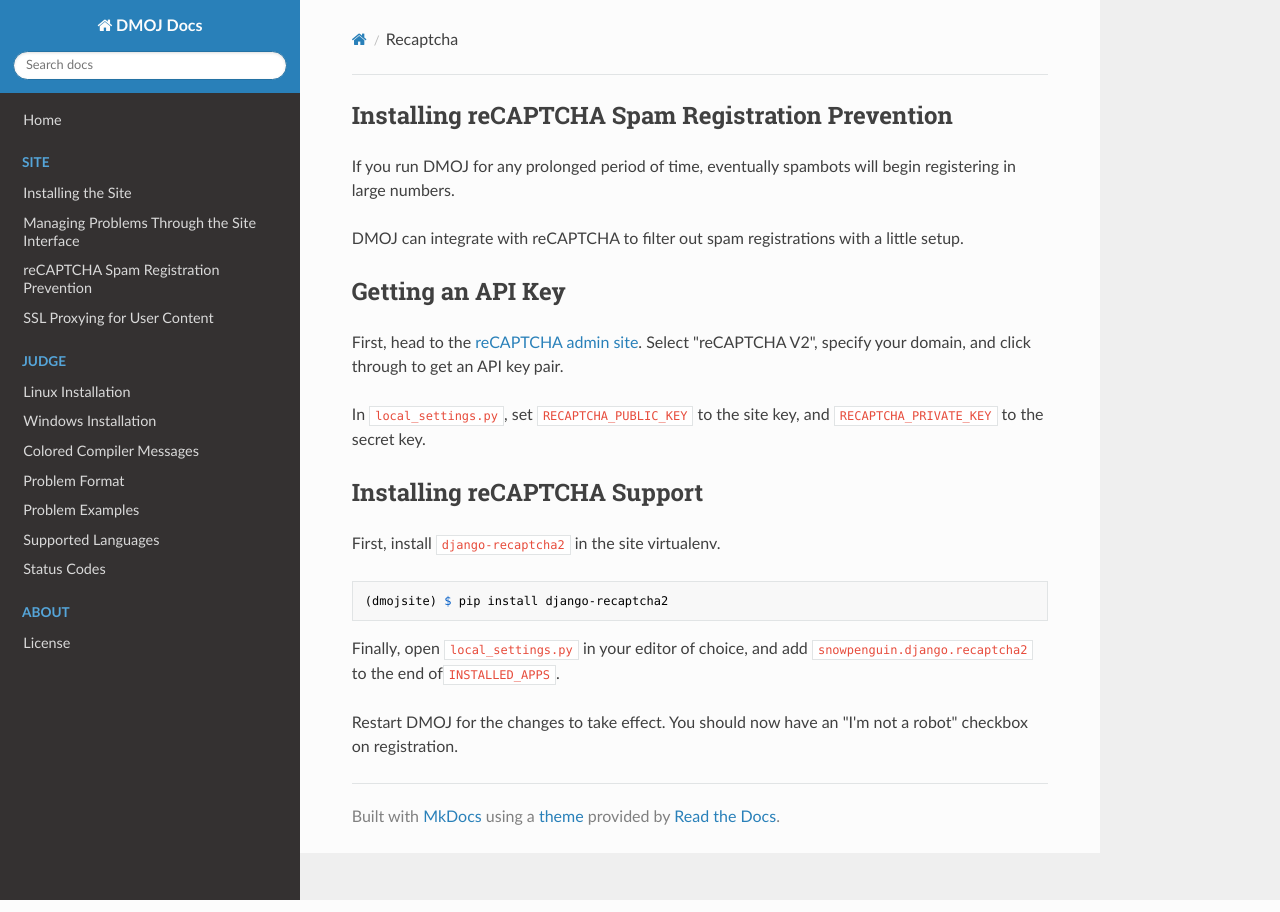
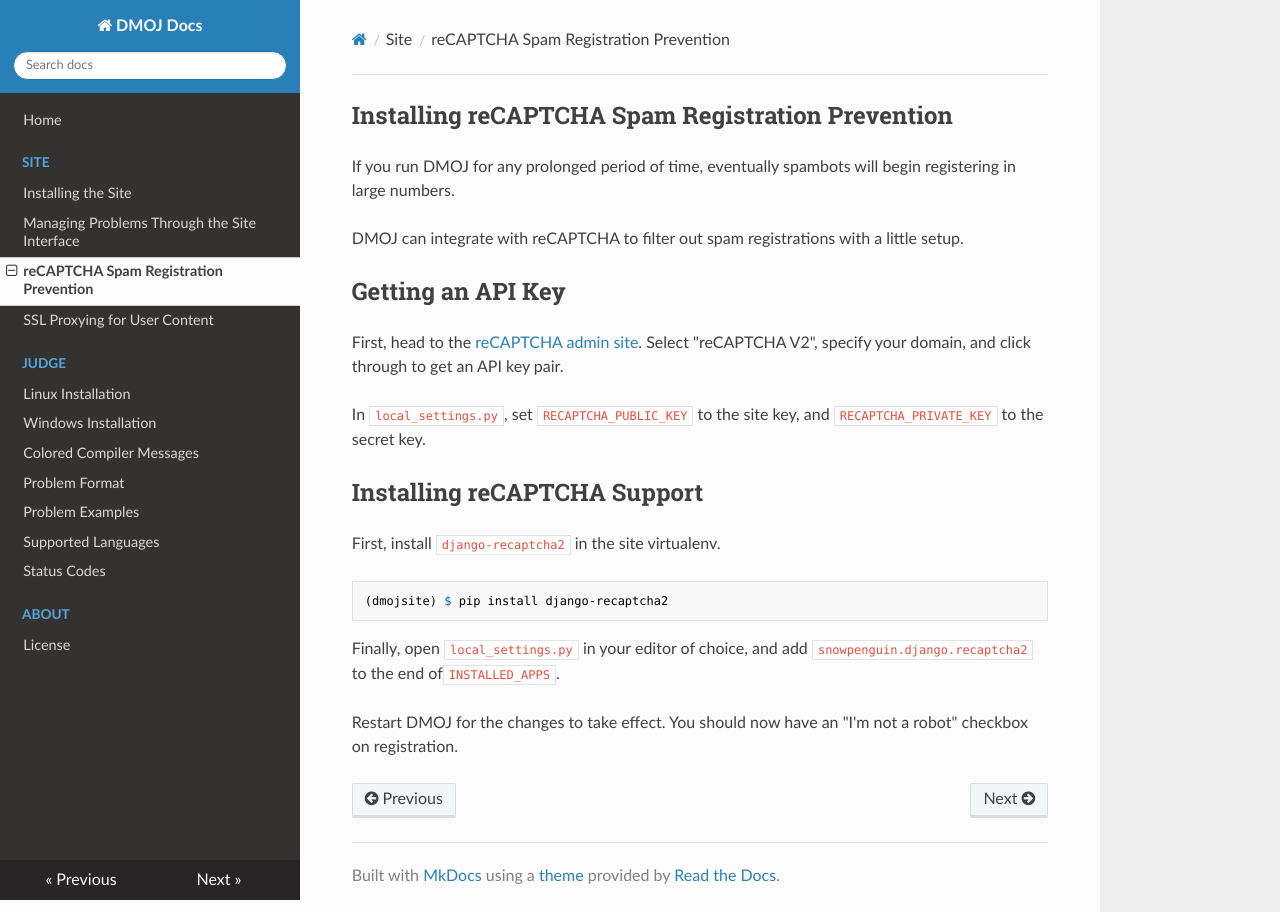
Before and after one commit to DMOJ/docs, an MkDocs documentation site: the page built from docs/site/recaptcha.md, in a window 1280 px wide. Built offline with MkDocs 1.6.1, drawn with Linux system fonts in a browser that asks for light colours; nearby versions of some CDN libraries; old or Windows-style settings are respelled for this version of MkDocs.

Commit message:
Fix leading /

```diff
--- a/mkdocs.yml
+++ b/mkdocs.yml
@@ -4,7 +4,7 @@
 - Site:
   - 'Installing the Site': 'site/installation.md'
   - 'Managing Problems Through the Site Interface': 'site/managing_problems.md'
-  - 'reCAPTCHA Spam Registration Prevention': '/site/recaptcha.md'
+  - 'reCAPTCHA Spam Registration Prevention': 'site/recaptcha.md'
   - 'SSL Proxying for User Content': 'site/ssl_content_proxy.md'
 - Judge:
   - 'Linux Installation': 'judge/linux_installation.md'
```
